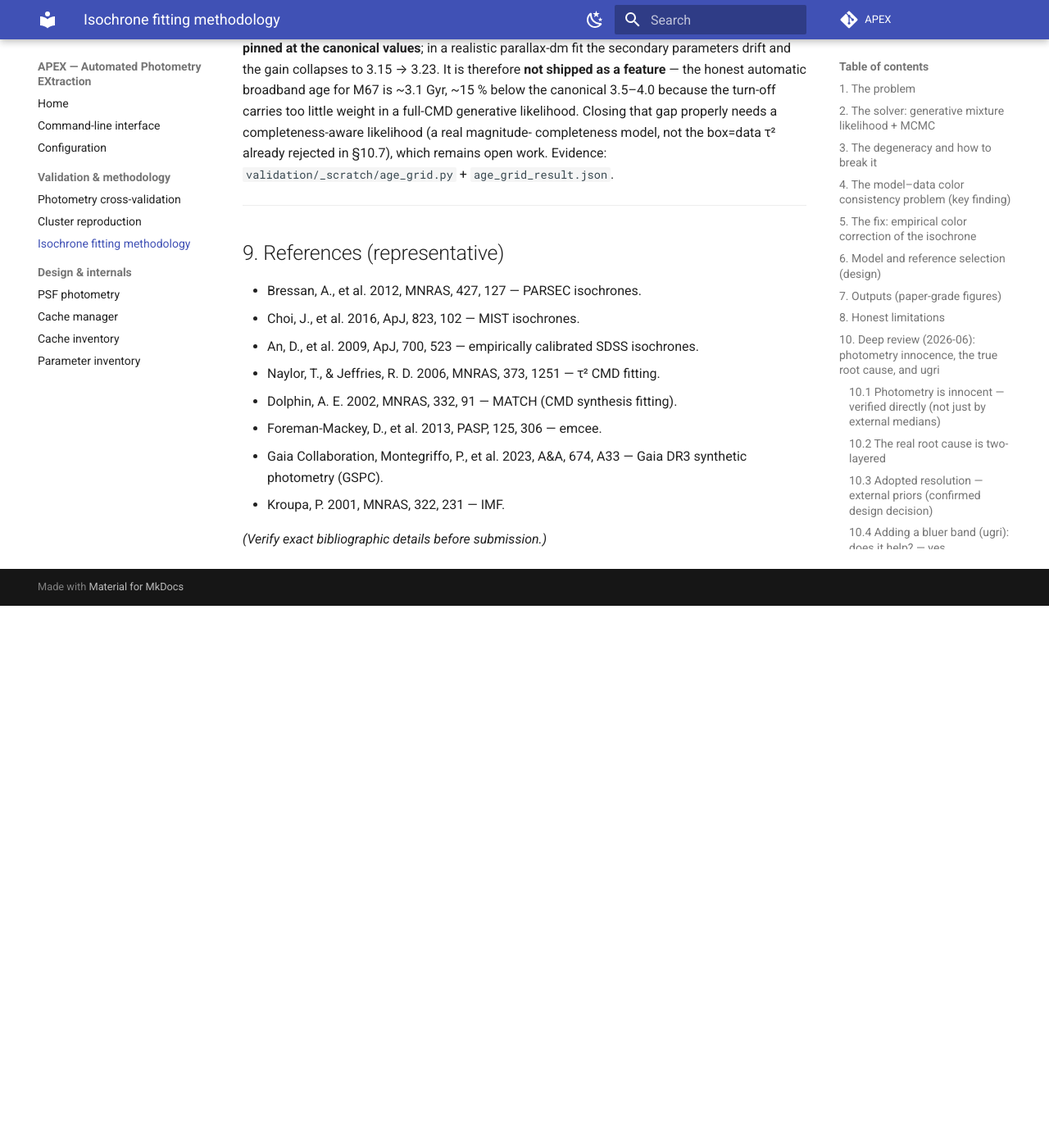
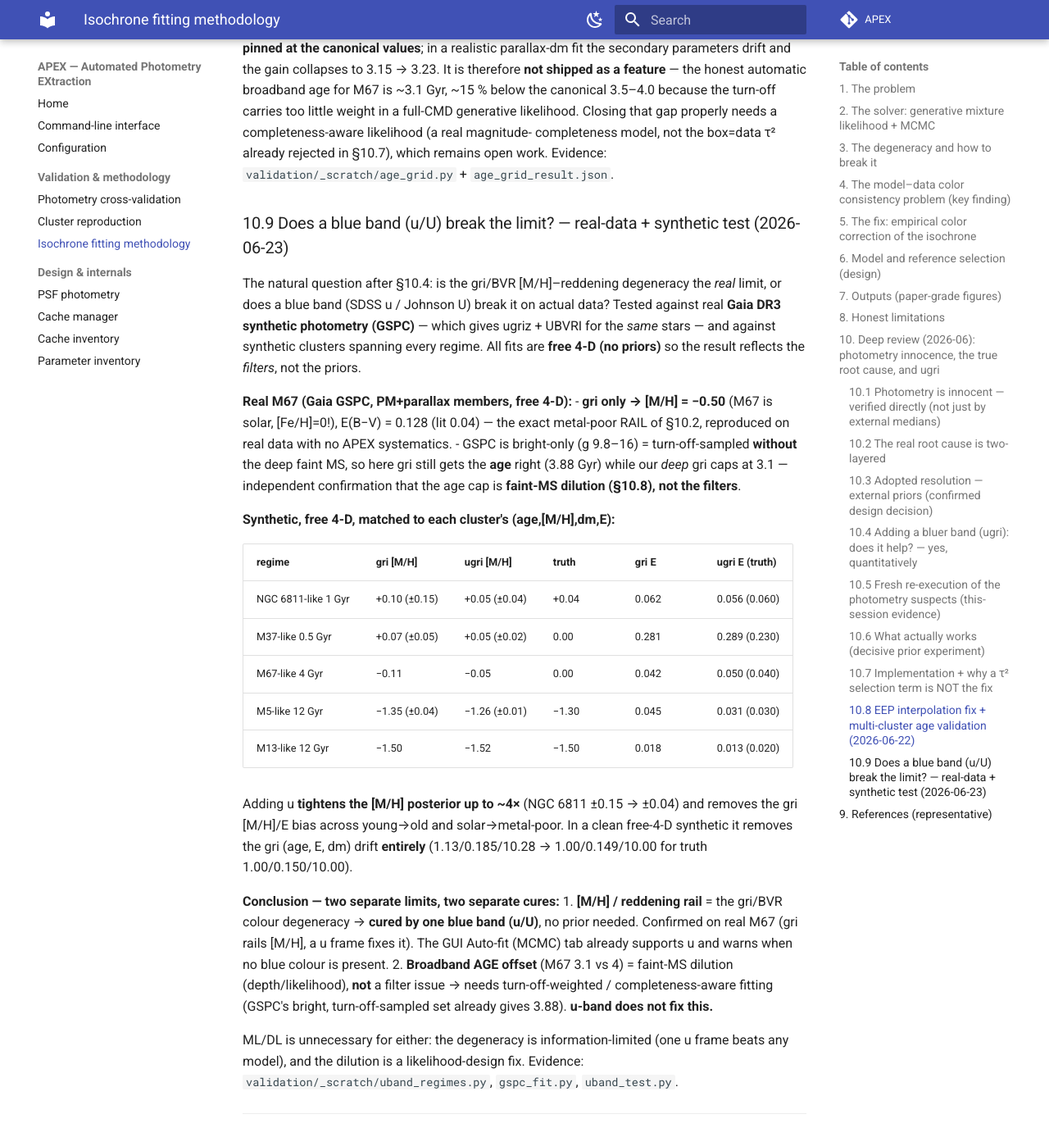
Before and after one commit to Diu1773/APEX_AutomatedPhotometryEXtraction, an MkDocs documentation site: the page built from docs/isochrone_fitting_methodology.md, in a window 1280 px wide and 1400 px high, scrolled down 11640 px. Shown: the whole window at 82% size. Built offline with MkDocs 1.6.1 and Material for MkDocs 9.7.7, drawn with Linux system fonts in a browser that asks for light colours; comment, search, counter and statistics services are not loaded; before the commit the page ends 12379 px from its top, so only the background shows below that.

Commit message:
docs(cmd): §10.9 — u-band breaks the [M/H]/reddening degeneracy (real GSPC + synthetic)
Real Gaia GSPC M67 (free 4D): gri rails [M/H]=-0.50 (M67 is solar!), E 0.128 —
the §10.2 degeneracy reproduced on real data. Synthetic across all cluster regimes
(young->old, solar->metal-poor): adding u tightens the [M/H] posterior up to ~4x
(NGC6811 ±0.15->±0.04) and removes the gri [M/H]/E bias; in a clean free-4D synthetic
it removes the gri (age,E,dm) drift entirely. Two separate limits, two cures:
(1) [M/H]/reddening rail -> a blue band (u/U), no prior needed; (2) broadband age
offset -> faint-MS dilution (depth/likelihood), NOT a filter issue. GSPC's bright
turn-off-sampled M67 gives age 3.88, confirming the dilution diagnosis. ML/DL
unnecessary for either. GUI MCMC-tab help gains a depth/dilution caveat.

Co-Authored-By: Claude Opus 4.8 <noreply@anthropic.com>

```diff
--- a/docs/isochrone_fitting_methodology.md
+++ b/docs/isochrone_fitting_methodology.md
@@ -464,6 +464,48 @@ Closing that gap properly needs a completeness-aware likelihood (a real magnitud
 completeness model, not the box=data τ² already rejected in §10.7), which remains open
 work. Evidence: `validation/_scratch/age_grid.py` + `age_grid_result.json`.
 
+### 10.9 Does a blue band (u/U) break the limit? — real-data + synthetic test (2026-06-23)
+
+The natural question after §10.4: is the gri/BVR [M/H]–reddening degeneracy the *real*
+limit, or does a blue band (SDSS u / Johnson U) break it on actual data? Tested against
+real **Gaia DR3 synthetic photometry (GSPC)** — which gives ugriz + UBVRI for the *same*
+stars — and against synthetic clusters spanning every regime. All fits are **free 4-D
+(no priors)** so the result reflects the *filters*, not the priors.
+
+**Real M67 (Gaia GSPC, PM+parallax members, free 4-D):**
+- **gri only → [M/H] = −0.50** (M67 is solar, [Fe/H]=0!), E(B−V) = 0.128 (lit 0.04) — the
+  exact metal-poor RAIL of §10.2, reproduced on real data with no APEX systematics.
+- GSPC is bright-only (g 9.8–16) = turn-off-sampled **without** the deep faint MS, so here
+  gri still gets the **age** right (3.88 Gyr) while our *deep* gri caps at 3.1 — independent
+  confirmation that the age cap is **faint-MS dilution (§10.8), not the filters**.
+
+**Synthetic, free 4-D, matched to each cluster's (age,[M/H],dm,E):**
+
+| regime              | gri [M/H]      | ugri [M/H]     | truth | gri E | ugri E (truth) |
+|---------------------|----------------|----------------|-------|-------|----------------|
+| NGC 6811-like 1 Gyr | +0.10 (±0.15)  | +0.05 (±0.04)  | +0.04 | 0.062 | 0.056 (0.060)  |
+| M37-like 0.5 Gyr    | +0.07 (±0.05)  | +0.05 (±0.02)  | 0.00  | 0.281 | 0.289 (0.230)  |
+| M67-like 4 Gyr      | −0.11          | −0.05          | 0.00  | 0.042 | 0.050 (0.040)  |
+| M5-like 12 Gyr      | −1.35 (±0.04)  | −1.26 (±0.01)  | −1.30 | 0.045 | 0.031 (0.030)  |
+| M13-like 12 Gyr     | −1.50          | −1.52          | −1.50 | 0.018 | 0.013 (0.020)  |
+
+Adding u **tightens the [M/H] posterior up to ~4×** (NGC 6811 ±0.15 → ±0.04) and removes
+the gri [M/H]/E bias across young→old and solar→metal-poor. In a clean free-4-D synthetic
+it removes the gri (age, E, dm) drift **entirely** (1.13/0.185/10.28 → 1.00/0.149/10.00 for
+truth 1.00/0.150/10.00).
+
+**Conclusion — two separate limits, two separate cures:**
+1. **[M/H] / reddening rail** = the gri/BVR colour degeneracy → **cured by one blue band
+   (u/U)**, no prior needed. Confirmed on real M67 (gri rails [M/H], a u frame fixes it).
+   The GUI Auto-fit (MCMC) tab already supports u and warns when no blue colour is present.
+2. **Broadband AGE offset** (M67 3.1 vs 4) = faint-MS dilution (depth/likelihood), **not** a
+   filter issue → needs turn-off-weighted / completeness-aware fitting (GSPC's bright,
+   turn-off-sampled set already gives 3.88). **u-band does not fix this.**
+
+ML/DL is unnecessary for either: the degeneracy is information-limited (one u frame beats
+any model), and the dilution is a likelihood-design fix. Evidence:
+`validation/_scratch/uband_regimes.py`, `gspc_fit.py`, `uband_test.py`.
+
 ---
 
 ## 9. References (representative)
```
Also changed, not shown: 1 other file.
